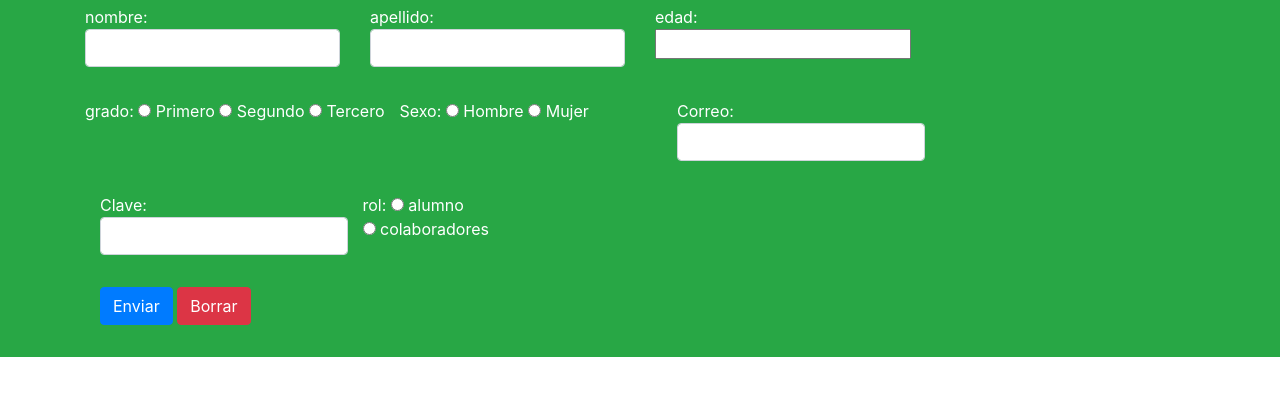
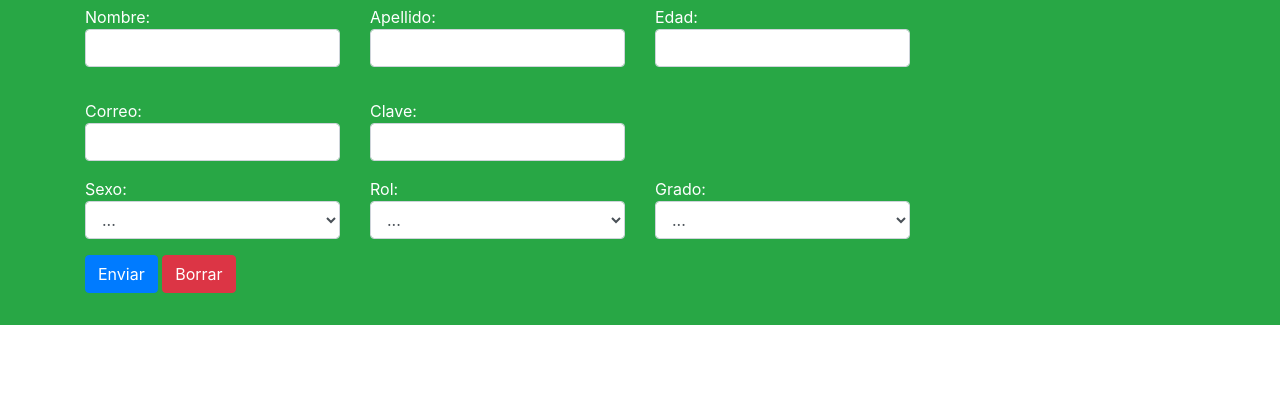
Before and after one commit to Jesrael-Escobar-Basilio/APLICACIONESWEB, a plain HTML site: page Formulario.html in a window 1280 px wide. Shown: the part 147-542 px from the top of the page. Drawn offline with nearby package versions, Linux system fonts and the light colour scheme.

Commit message:
Formulario

```diff
--- a/Formulario.html
+++ b/Formulario.html
@@ -1,9 +1,11 @@
 <!DOCTYPE html>
-<div class="p-3 mb-2 bg-success text-white"><div class="bg-success"></div>
+<div class="p-3 mb-2 bg-success text-white">
+    <div class="bg-success"></div>
     <html lang="en">
 
     <head>
-    <link rel="stylesheet" href="https://stackpath.bootstrapcdn.com/bootstrap/4.5.0/css/bootstrap.min.css" integrity="sha384-9aIt2nRpC12Uk9gS9baDl411NQApFmC26EwAOH8WgZl5MYYxFfc+NcPb1dKGj7Sk" crossorigin="anonymous">
+        <link rel="stylesheet" href="https://stackpath.bootstrapcdn.com/bootstrap/4.5.0/css/bootstrap.min.css"
+            integrity="sha384-9aIt2nRpC12Uk9gS9baDl411NQApFmC26EwAOH8WgZl5MYYxFfc+NcPb1dKGj7Sk" crossorigin="anonymous">
 
         <meta charset="UTF=8">
         <meta name="Jesrael Basilio" content="Nombre del autor del sitio web" />
@@ -22,7 +24,9 @@
                 </div>
             </div>
             <nav class="navbar navbar-dark bg-dark">
-          <button class="navbar-toggler" type="button" data-toggle="collapse" data-target="#navbarToggleExternalContent" aria-controls="navbarToggleExternalContent" aria-expanded="false" aria-label="Toggle navigation">
+                <button class="navbar-toggler" type="button" data-toggle="collapse"
+                    data-target="#navbarToggleExternalContent" aria-controls="navbarToggleExternalContent"
+                    aria-expanded="false" aria-label="Toggle navigation">
                     <span class="navbar-toggler-icon"></span>
                 </button>
             </nav>
@@ -36,63 +40,76 @@
                     <div class="row">
                         <div class="col-md-3 col-lg-3">
                             <p>
-        nombre:
-        <input type="text" class="form-control"  name="nombre" size="40">
+                                Nombre:
+                                <input type="text" class="form-control" name="nombre" size="40">
                         </div>
                         </p>
                         <div class="col-md-3 col-lg-3">
                             <p>
-        apellido:
+                                Apellido:
                                 <input type="text" class="form-control" name="apellido" size="40">
                             </p>
                         </div>
                         <div class="col-md-3 col-lg-3">
                             <p>
-        edad:
-        <input type="number"  name="edad" min="nueve">
+
+                                Edad: <input type="number" class="form-control" name="numero" min="9" max="54"
+                                    name="edad">
                             </p>
                         </div>
                     </div>
                 </div>
-<div class="container">
-    <div class="form-group">
                 <div class="row">
-
-    <p>
-        grado:
-        <input type="radio" name="grado"> Primero
-        <input type="radio" name="grado"> Segundo
-        <input type="radio" name="grado"> Tercero
-    </p>
-
-    <div class="col-md-3 col-lg-3">
-    <p>Sexo:
-        <input type="radio" name="hm" value="h"> Hombre
-        <input type="radio" name="hm" value="m"> Mujer
-    </p>
-</div>
                     <div class="col-md-3 col-lg-3">
                         <p>
                             Correo:
                             <input type="email" class="form-control" name="correo" size="40">
                         </p>
                     </div>
-</div>
-</div>
-</div>
-<div class="container">
-    <div class="form-group">
-<div class="row">
                     <div class="col-md-3 col-lg-3">
                         <p>
                             Clave:
                             <input type="password" class="form-control" name="clave">
                         </p>
                     </div>
+                </div>
+                <div class="row">
+                    <div class="col-md-3 col-lg-3">
                         <p>
-        rol:
-        <input type="radio" name="rol"> alumno <br>
-        <input type="radio" name="rol"> colaboradores
+                            Sexo:
+                            <select name="Sexo" class="form-control">
+                                <option value="0">...</option>
+                                <option value="1">Masculino</option>
+                                <option value="2">Femenino</option>
+                            </select>
+                        </p>
+                    </div>
+                    <div class="col-md-3 col-lg-3">
+                        <p>
+                            Rol:
+                            <select name="Rol" class="form-control">
+                                <option value="0">...</option>
+                                <option value="1">Alumno</option>
+                                <option value="2">Colaborador</option>
+                            </select>
+                        </p>
+                    </div>
+                    <div class="col-md-3 col-lg-3">
+                    <p>
+                        Grado:
+                        <select name="Grado" class="form-control">
+                            <option value="0">...</option>
+                            <option value="1">Tercero</option>
+                            <option value="2">Cuarto</option>
+                            <option value="3">Quinto</option>
+                            <option value="4">Sexto</option>
+                            <option value="5">1°ero Secundaria</option>
+                            <option value="6">2°ndo Secundaria</option>
+                            <option value="7">3°ero Secundaria</option>
+                            <option value="8">1°ero Preparatoria</option>
+                            <option value="9">2°ndo Preparatoria</option>
+                            <option value="10">3°ero Preparatoria</option>
+                        </select>
                     </p>
                 </div>
             </div>
@@ -101,12 +118,16 @@
                     <input type="reset" class="btn btn-danger" value="Borrar">
                 </p>
             </form>
-
+        </div>
     </body>
-<script src="https://code.jquery.com/jquery-3.5.1.slim.min.js" integrity="sha384-DfXdz2htPH0lsSSs5nCTpuj/zy4C+OGpamoFVy38MVBnE+IbbVYUew+OrCXaRkfj" crossorigin="anonymous"></script>
-<script src="https://cdn.jsdelivr.net/npm/popper.js@1.16.0/dist/umd/popper.min.js" integrity="sha384-Q6E9RHvbIyZFJoft+2mJbHaEWldlvI9IOYy5n3zV9zzTtmI3UksdQRVvoxMfooAo" crossorigin="anonymous"></script>
-<script src="https://stackpath.bootstrapcdn.com/bootstrap/4.5.0/js/bootstrap.min.js" integrity="sha384-OgVRvuATP1z7JjHLkuOU7Xw704+h835Lr+6QL9UvYjZE3Ipu6Tp75j7Bh/kR0JKI" crossorigin="anonymous"></script>
+    <script src="https://code.jquery.com/jquery-3.5.1.slim.min.js"
+        integrity="sha384-DfXdz2htPH0lsSSs5nCTpuj/zy4C+OGpamoFVy38MVBnE+IbbVYUew+OrCXaRkfj"
+        crossorigin="anonymous"></script>
+    <script src="https://cdn.jsdelivr.net/npm/popper.js@1.16.0/dist/umd/popper.min.js"
+        integrity="sha384-Q6E9RHvbIyZFJoft+2mJbHaEWldlvI9IOYy5n3zV9zzTtmI3UksdQRVvoxMfooAo"
+        crossorigin="anonymous"></script>
+    <script src="https://stackpath.bootstrapcdn.com/bootstrap/4.5.0/js/bootstrap.min.js"
+        integrity="sha384-OgVRvuATP1z7JjHLkuOU7Xw704+h835Lr+6QL9UvYjZE3Ipu6Tp75j7Bh/kR0JKI"
+        crossorigin="anonymous"></script>
 
     </html>
-</div>
-</div>
```
Lines whose indentation alone changed are shown as unchanged.
